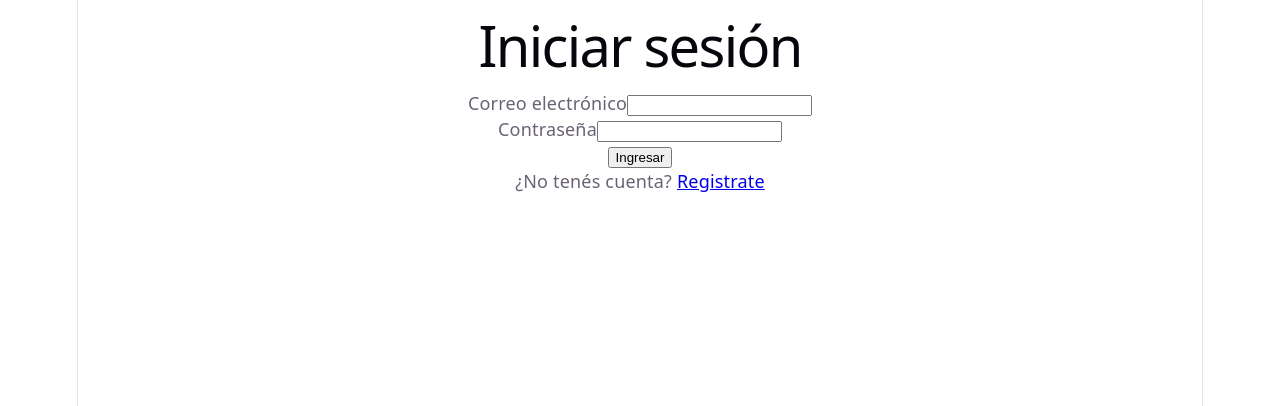
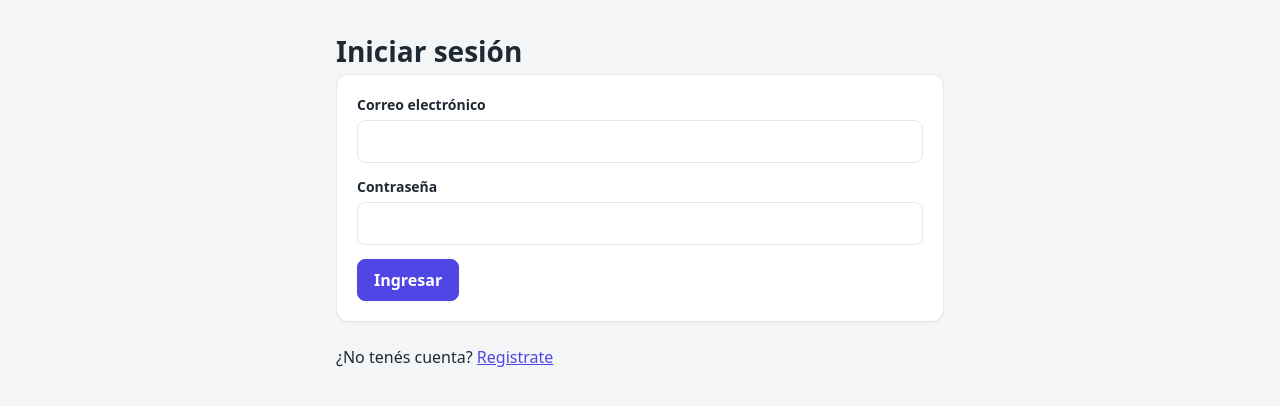
Before and after one commit to gnvidia06-ux/gestor-tareas-matecode, a React (Vite) app: page /login in a window 1280 px wide. Shown: the top 406 px of the page. Built offline with nearby package versions, Linux system fonts and the light colour scheme; no server answers.

Commit message:
style: mejoro el diseño de la pantalla de tareas

```diff
--- a/src/components/TaskList.tsx
+++ b/src/components/TaskList.tsx
@@ -54,18 +54,20 @@ export default function TaskList({
 
   return (
     <>
-      {loading && <p>Cargando tareas...</p>}
+      {loading && <p className="empty">Cargando tareas...</p>}
 
       {!loading && tasks.length === 0 && (
-        <p>Todavía no tenés tareas. ¡Creá la primera arriba!</p>
+        <p className="empty">
+          Todavía no tenés tareas. ¡Creá la primera arriba!
+        </p>
       )}
 
-      <ul>
+      <ul className="task-list">
         {tasks.map((task) => (
-          <li key={task.id}>
+          <li key={task.id} className="task-item">
             {editingId === task.id ? (
               // Modo edicion: muestra inputs en vez de texto
-              <div>
+              <div className="task-edit">
                 <input
                   type="text"
                   value={editTitle}
@@ -75,27 +77,45 @@ export default function TaskList({
                   value={editDescription}
                   onChange={(e) => setEditDescription(e.target.value)}
                 />
-                <button onClick={() => saveEditing(task.id)}>Guardar</button>
+                <div className="task-actions">
+                  <button
+                    className="btn-primary"
+                    onClick={() => saveEditing(task.id)}
+                  >
+                    Guardar
+                  </button>
                   <button onClick={cancelEditing}>Cancelar</button>
+                </div>
               </div>
             ) : (
               // Modo normal: muestra la tarea como texto
               <div>
+                <div className="task-main">
                   <input
                     type="checkbox"
                     checked={task.completed}
                     onChange={() => onToggle(task)}
                   />
+                  <div className="task-body">
                     <strong
-                  style={{
-                    textDecoration: task.completed ? "line-through" : "none",
-                  }}
+                      className={
+                        task.completed ? "task-title done" : "task-title"
+                      }
                     >
                       {task.title}
                     </strong>
-                <p>{task.description}</p>
+                    <p className="task-description">{task.description}</p>
+                  </div>
+                </div>
+                <div className="task-actions">
                   <button onClick={() => startEditing(task)}>Editar</button>
-                <button onClick={() => handleDelete(task.id)}>Eliminar</button>
+                  <button
+                    className="btn-danger"
+                    onClick={() => handleDelete(task.id)}
+                  >
+                    Eliminar
+                  </button>
+                </div>
               </div>
             )}
           </li>
--- a/src/index.css
+++ b/src/index.css
@@ -1,111 +1,257 @@
 :root {
-  --text: #6b6375;
-  --text-h: #08060d;
-  --bg: #fff;
-  --border: #e5e4e7;
-  --code-bg: #f4f3ec;
-  --accent: #aa3bff;
-  --accent-bg: rgba(170, 59, 255, 0.1);
-  --accent-border: rgba(170, 59, 255, 0.5);
-  --social-bg: rgba(244, 243, 236, 0.5);
-  --shadow:
-    rgba(0, 0, 0, 0.1) 0 10px 15px -3px, rgba(0, 0, 0, 0.05) 0 4px 6px -2px;
-
-  --sans: system-ui, 'Segoe UI', Roboto, sans-serif;
-  --heading: system-ui, 'Segoe UI', Roboto, sans-serif;
-  --mono: ui-monospace, Consolas, monospace;
-
-  font: 18px/145% var(--sans);
-  letter-spacing: 0.18px;
-  color-scheme: light dark;
+  --bg: #f4f5f7;
+  --card: #ffffff;
+  --text: #1f2933;
+  --muted: #6b7280;
+  --border: #e5e7eb;
+  --primary: #4f46e5;
+  --primary-dark: #4338ca;
+  --danger: #dc2626;
+  --success: #16a34a;
+  font-family: system-ui, -apple-system, "Segoe UI", Roboto, sans-serif;
   color: var(--text);
   background: var(--bg);
-  font-synthesis: none;
-  text-rendering: optimizeLegibility;
-  -webkit-font-smoothing: antialiased;
-  -moz-osx-font-smoothing: grayscale;
-
-  @media (max-width: 1024px) {
-    font-size: 16px;
-  }
 }
 
-@media (prefers-color-scheme: dark) {
-  :root {
-    --text: #9ca3af;
-    --text-h: #f3f4f6;
-    --bg: #16171d;
-    --border: #2e303a;
-    --code-bg: #1f2028;
-    --accent: #c084fc;
-    --accent-bg: rgba(192, 132, 252, 0.15);
-    --accent-border: rgba(192, 132, 252, 0.5);
-    --social-bg: rgba(47, 48, 58, 0.5);
-    --shadow:
-      rgba(0, 0, 0, 0.4) 0 10px 15px -3px, rgba(0, 0, 0, 0.25) 0 4px 6px -2px;
-  }
-
-  #social .button-icon {
-    filter: invert(1) brightness(2);
-  }
-}
-
-#root {
-  width: 1126px;
-  max-width: 100%;
-  margin: 0 auto;
-  text-align: center;
-  border-inline: 1px solid var(--border);
-  min-height: 100svh;
-  display: flex;
-  flex-direction: column;
+*,
+*::before,
+*::after {
   box-sizing: border-box;
 }
 
 body {
   margin: 0;
+  min-height: 100vh;
+  background: var(--bg);
 }
 
-h1,
-h2 {
-  font-family: var(--heading);
-  font-weight: 500;
-  color: var(--text-h);
+#root {
+  max-width: 640px;
+  margin: 0 auto;
+  padding: 2rem 1rem 4rem;
 }
 
 h1 {
-  font-size: 56px;
-  letter-spacing: -1.68px;
-  margin: 32px 0;
-  @media (max-width: 1024px) {
-    font-size: 36px;
-    margin: 20px 0;
-  }
+  font-size: 1.75rem;
+  margin: 0 0 0.25rem;
 }
+
 h2 {
-  font-size: 24px;
-  line-height: 118%;
-  letter-spacing: -0.24px;
-  margin: 0 0 8px;
-  @media (max-width: 1024px) {
-    font-size: 20px;
-  }
+  font-size: 1.15rem;
+  margin: 0 0 1rem;
 }
+
 p {
+  margin: 0.25rem 0;
+}
+
+a {
+  color: var(--primary);
+}
+
+/* Formularios (nueva tarea, login y registro) */
+form {
+  background: var(--card);
+  border: 1px solid var(--border);
+  border-radius: 12px;
+  padding: 1.25rem;
+  margin-bottom: 1.5rem;
+  box-shadow: 0 1px 2px rgb(0 0 0 / 0.04);
+}
+
+form > div {
+  margin-bottom: 0.9rem;
+}
+
+label {
+  display: block;
+  font-size: 0.875rem;
+  font-weight: 600;
+  margin-bottom: 0.35rem;
+}
+
+input[type="text"],
+input[type="email"],
+input[type="password"],
+textarea {
+  width: 100%;
+  padding: 0.6rem 0.75rem;
+  border: 1px solid var(--border);
+  border-radius: 8px;
+  font: inherit;
+  color: inherit;
+  background: #fff;
+}
+
+textarea {
+  min-height: 80px;
+  resize: vertical;
+}
+
+input:focus,
+textarea:focus {
+  outline: 2px solid var(--primary);
+  outline-offset: 1px;
+  border-color: transparent;
+}
+
+/* Botones */
+button {
+  font: inherit;
+  font-weight: 600;
+  cursor: pointer;
+  padding: 0.55rem 1rem;
+  border-radius: 8px;
+  border: 1px solid var(--border);
+  background: #fff;
+  color: var(--text);
+}
+
+button:hover:not(:disabled) {
+  background: #f3f4f6;
+}
+
+button:disabled {
+  opacity: 0.55;
+  cursor: not-allowed;
+}
+
+button[type="submit"],
+.btn-primary {
+  background: var(--primary);
+  border-color: var(--primary);
+  color: #fff;
+}
+
+button[type="submit"]:hover:not(:disabled),
+.btn-primary:hover:not(:disabled) {
+  background: var(--primary-dark);
+}
+
+.btn-danger {
+  color: var(--danger);
+  border-color: #fecaca;
+}
+
+.btn-danger:hover:not(:disabled) {
+  background: #fef2f2;
+}
+
+/* Mensajes */
+[role="alert"] {
+  color: var(--danger);
+  background: #fef2f2;
+  border: 1px solid #fecaca;
+  padding: 0.5rem 0.75rem;
+  border-radius: 8px;
+  margin-bottom: 0.9rem;
+}
+
+[role="status"] {
+  color: var(--success);
+  font-weight: 500;
+  margin-bottom: 0.75rem;
+}
+
+/* Encabezado de la pantalla de tareas */
+.app-header {
+  display: flex;
+  justify-content: space-between;
+  align-items: center;
+  gap: 1rem;
+  flex-wrap: wrap;
+  margin-bottom: 1.5rem;
+}
+
+.app-header p {
+  color: var(--muted);
+  font-size: 0.9rem;
+}
+
+.section-head {
+  display: flex;
+  justify-content: space-between;
+  align-items: center;
+  gap: 0.75rem;
+  flex-wrap: wrap;
+  margin-bottom: 1rem;
+}
+
+.section-head h2 {
   margin: 0;
 }
 
-code,
-.counter {
-  font-family: var(--mono);
-  display: inline-flex;
-  border-radius: 4px;
-  color: var(--text-h);
+/* Lista de tareas */
+.task-list {
+  list-style: none;
+  padding: 0;
+  margin: 0;
+  display: flex;
+  flex-direction: column;
+  gap: 0.75rem;
 }
 
-code {
-  font-size: 15px;
-  line-height: 135%;
-  padding: 4px 8px;
-  background: var(--code-bg);
+.task-item {
+  background: var(--card);
+  border: 1px solid var(--border);
+  border-radius: 12px;
+  padding: 1rem;
+  box-shadow: 0 1px 2px rgb(0 0 0 / 0.04);
 }
+
+.task-main {
+  display: flex;
+  gap: 0.75rem;
+  align-items: flex-start;
+}
+
+.task-main input[type="checkbox"] {
+  width: 1.15rem;
+  height: 1.15rem;
+  margin-top: 0.2rem;
+  accent-color: var(--primary);
+  flex-shrink: 0;
+}
+
+.task-body {
+  flex: 1;
+  min-width: 0;
+}
+
+.task-title {
+  font-weight: 600;
+}
+
+.task-title.done {
+  text-decoration: line-through;
+  color: var(--muted);
+}
+
+.task-description {
+  color: var(--muted);
+  font-size: 0.9rem;
+  overflow-wrap: anywhere;
+}
+
+.task-actions {
+  display: flex;
+  gap: 0.5rem;
+  margin-top: 0.75rem;
+}
+
+.task-actions button {
+  padding: 0.35rem 0.75rem;
+  font-size: 0.85rem;
+}
+
+.task-edit {
+  display: flex;
+  flex-direction: column;
+  gap: 0.6rem;
+}
+
+.empty {
+  text-align: center;
+  color: var(--muted);
+  padding: 1.5rem 0;
+}
--- a/src/pages/Tasks.tsx
+++ b/src/pages/Tasks.tsx
@@ -49,23 +49,28 @@ export default function Tasks() {
 
   return (
     <div>
-      <header>
+      <header className="app-header">
+        <div>
           <h1>Mis tareas</h1>
           <p>Sesión iniciada como: {user?.email}</p>
+        </div>
         <button onClick={logout}>Cerrar sesión</button>
       </header>
 
       <TaskForm onCreate={handleCreate} />
 
       <section>
+        <div className="section-head">
           <h2>Lista de tareas</h2>
-
           <button
+            className="btn-primary"
             onClick={handleSendSummary}
             disabled={sendingSummary || tasks.length === 0}
           >
             {sendingSummary ? "Enviando..." : "Enviar resumen por email"}
           </button>
+        </div>
+
         {summaryMessage && <p role="status">{summaryMessage}</p>}
 
         <TaskList
```
Also changed, not shown: src/App.css (+1 -184 lines). Lines whose indentation alone changed are shown as unchanged.
